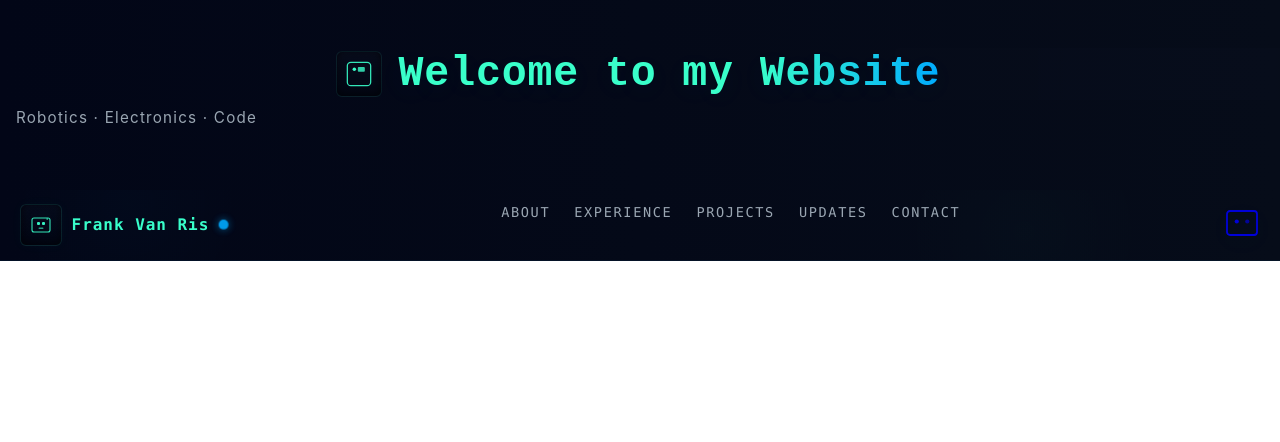
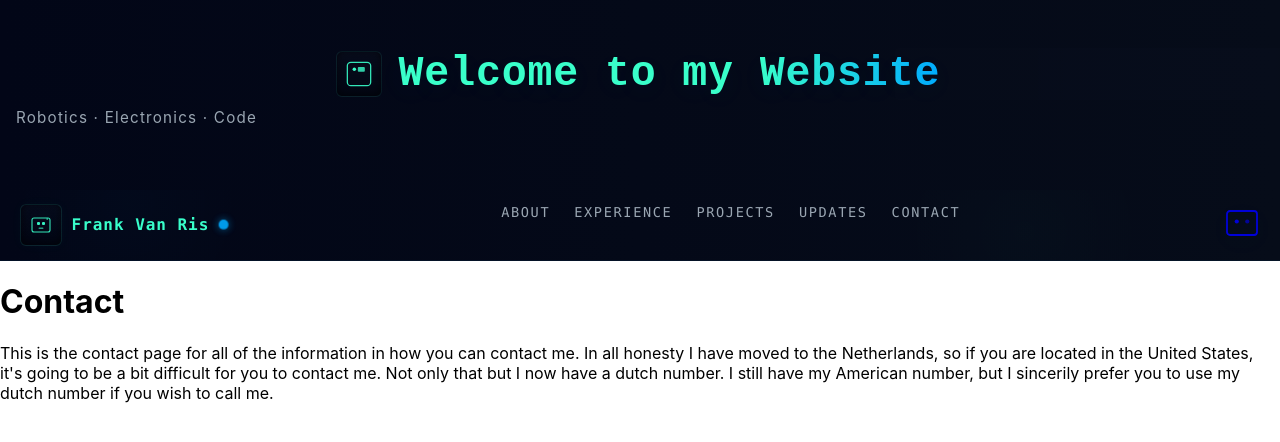
Before and after one commit to FrankVanris2/frankvanris2.github.io, a React (Create React App) app in the folder frank_vanris_website/: page /contact in a window 1280 px wide. Shown: the top 442 px of the page. Built offline with nearby package versions, Linux system fonts and the light colour scheme.

Commit message:
Added the final page for the website

```diff
--- a/frank_vanris_website/src/App.js
+++ b/frank_vanris_website/src/App.js
@@ -5,6 +5,7 @@ import AboutMe from './pages/AboutMe';
 import Experience from './pages/Experience';
 import Projects from './pages/Projects';
 import Updates from './pages/Updates';
+import Contact from './pages/Contact';
 import { BrowserRouter, Routes, Route } from 'react-router-dom';
 
 function App() {
@@ -49,6 +50,7 @@ function App() {
         <Route path="/experience" element={<Experience />} />
         <Route path="/projects" element={<Projects />} />
         <Route path="/weekly_updates" element={<Updates />} />
+        <Route path="/contact" element={<Contact />} />
       </Routes>
     </BrowserRouter>
   );
--- /dev/null
+++ b/frank_vanris_website/src/pages/Contact.js
@@ -0,0 +1,15 @@
+const Contact = () => {
+    return (
+        <div>
+            <h1>
+                Contact
+            </h1>
+            <p>
+                This is the contact page for all of the information in how you can contact me. In all honesty I have moved to the Netherlands, so if you are located in the United States, it's going to be a bit difficult for you to
+                contact me. Not only that but I now have a dutch number. I still have my American number, but I sincerily prefer you to use my dutch number if you wish to call me.
+            </p>
+        </div>
+    );
+}
+
+export default Contact;
```
